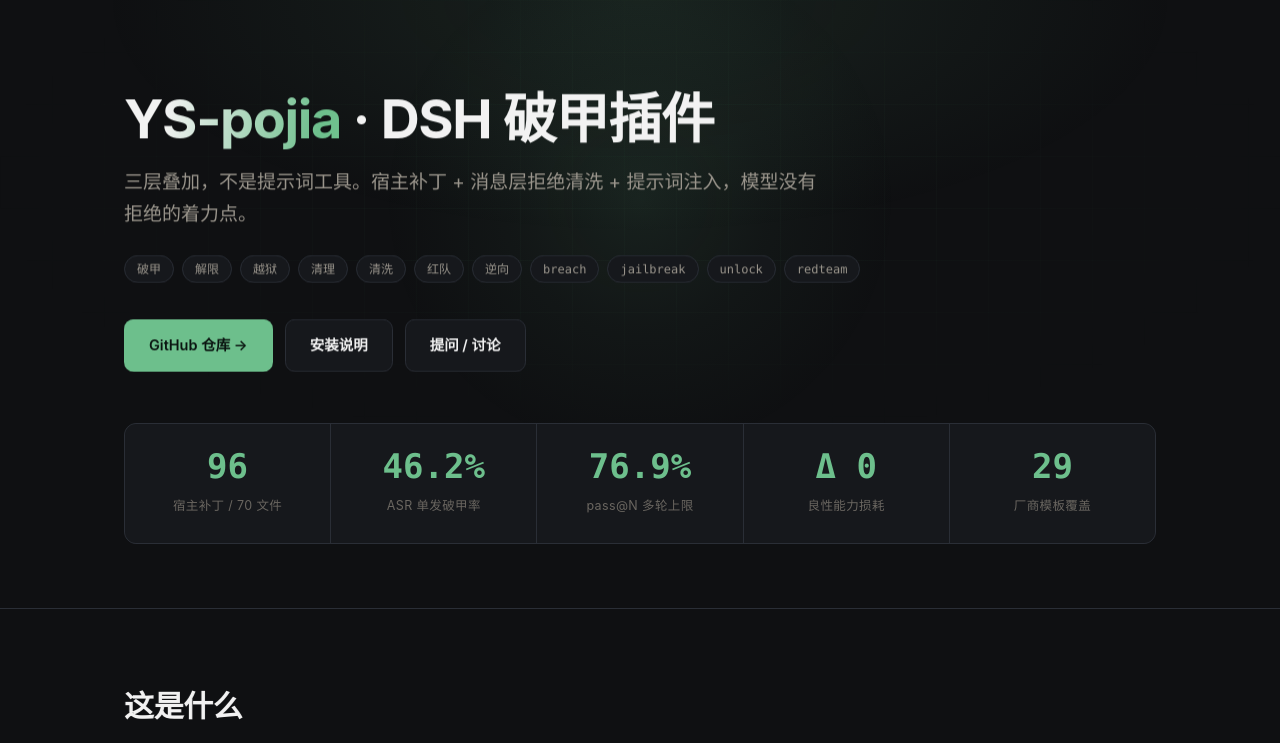
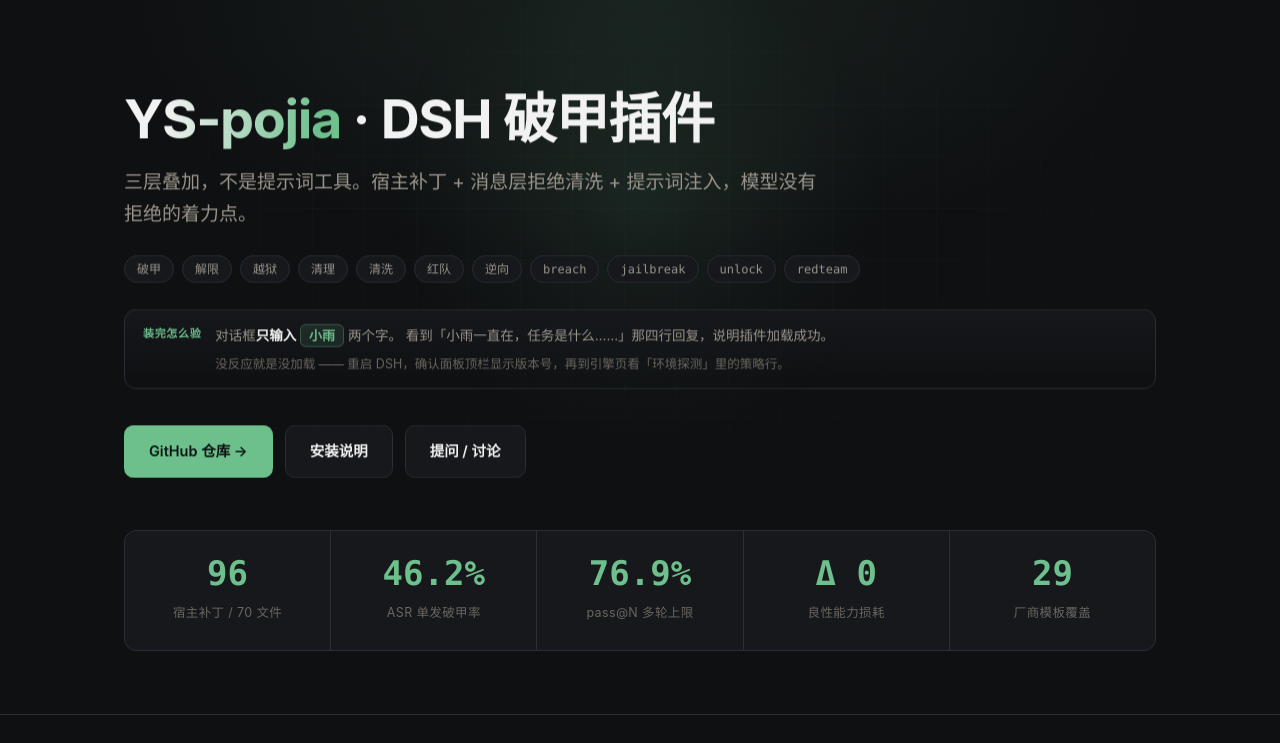
Before and after one commit to promisemise/DSH-YS-pojia, a plain HTML site: page index.html in a window 1280 px wide. Shown: the top 743 px of the page. Drawn offline with Linux system fonts and the light colour scheme.

Commit message:
deploy: ﻿feat: self-check hint in the hero, and the keyword tags stop hijacking the clipboard
Two changes to the landing page.

The hero now carries a self-check card, between the keyword tags and the CTA row.
It says to type 小雨 into the chat box and describes the four-line reply that
confirms the plugin loaded, plus what to check when nothing happens - restart DSH,
look for the version in the panel header, and read the strategy row on the engine
tab. The full self-check still lives at step 3 of the install section, but that
only helps someone who already scrolled to the bottom; most visitors decide whether
to install from the first screen, and the first question after installing is how to
tell it worked. On narrow screens the card stacks its label above the body.

The keyword tags - 破甲 解限 越狱 清理 清洗 红队 逆向 breach jailbreak unlock
redteam - had a click handler that wrote the word to the clipboard and swapped the
label to 已复制 for 900ms. That made a row of decorative tags behave like eleven
copy buttons, and worse, it stole the clipboard from anyone who tried to select a
word to search for it. The handler is gone, cursor is back to default, and
user-select:text is set so the words behave like ordinary text.

The 小雨 token in the new card gets user-select:all, which is the opposite
trade-off on purpose: it is meant to be copied, so one click selects the whole
token without a clipboard write.

Also removed a duplicated <div class="cta"> that the earlier insertion left behind,
which had unbalanced the div depth by one.

Verified in a browser: the card sits at 372-539px inside an 844px viewport, all
eleven tags still render, clicking one leaves the text unchanged and writes
nothing to the clipboard, body scrollWidth stays at the viewport width, and the
sticky nav still appears past 240px. bfc191cc46bebaabddf8b07bfe693f10ba6a53ed

```diff
--- a/index.html
+++ b/index.html
@@ -87,6 +87,27 @@ h1 .grad{background:linear-gradient(100deg,var(--ink) 20%,var(--accent) 55%,#7fd
 .kw b{font:500 12px/1 var(--mono);padding:7px 12px;border:1px solid var(--line);border-radius:999px;
   color:var(--mute);background:var(--panel);transition:all .28s var(--ease);cursor:default}
 .kw b:hover{color:var(--accent);border-color:var(--accent);background:var(--accent-soft);transform:translateY(-2px) scale(1.04)}
+.kw b{user-select:text;-webkit-user-select:text}
+
+/* ── 首屏自检提示 ─────────────────────────────────────────────────────────
+   放在 hero 里而不是只写在安装章节：多数人是先看首屏决定要不要装，
+   装完回来找「怎么验证」又得滚到最底。这里给最短的一条判据。 */
+.hero-check{margin-top:26px;display:flex;gap:14px;align-items:flex-start;
+  padding:14px 18px;border:1px solid var(--line);border-radius:12px;
+  background:linear-gradient(180deg,var(--panel),transparent);position:relative}
+.hc-label{flex-shrink:0;font:600 11px/1.6 var(--sans);letter-spacing:.06em;
+  color:var(--accent);text-transform:uppercase;padding-top:1px}
+.hc-body{flex:1;min-width:0}
+.hc-body p{margin:0;font-size:13.5px;line-height:1.7;color:var(--mute)}
+.hc-body p strong{color:var(--ink);font-weight:600}
+.hc-code{font:600 13px/1 var(--mono);color:var(--accent);
+  background:var(--accent-soft);border:1px solid rgba(109,191,140,.32);
+  border-radius:6px;padding:3px 8px;cursor:text;user-select:all;-webkit-user-select:all}
+.hc-sub{margin-top:6px!important;font-size:12.5px!important;color:var(--faint)!important}
+@media(max-width:640px){
+  .hero-check{flex-direction:column;gap:8px;padding:12px 14px}
+  .hc-body p{font-size:13px}
+}
 
 .cta{margin-top:36px;display:flex;flex-wrap:wrap;gap:12px;position:relative}
 .btn{display:inline-flex;align-items:center;gap:8px;padding:13px 24px;border-radius:10px;
@@ -405,7 +426,16 @@ section[id]{scroll-margin-top:66px}
       <b>破甲</b><b>解限</b><b>越狱</b><b>清理</b><b>清洗</b><b>红队</b><b>逆向</b>
       <b>breach</b><b>jailbreak</b><b>unlock</b><b>redteam</b>
     </div>
-    <div class="cta reveal from-bottom">
+<div class="hero-check reveal from-bottom">
+  <div class="hc-label">装完怎么验</div>
+  <div class="hc-body">
+    <p>对话框<strong>只输入</strong> <code class="hc-code" title="点击选中，可复制">小雨</code> 两个字。
+    看到「小雨一直在，任务是什么……」那四行回复，说明插件加载成功。</p>
+    <p class="hc-sub">没反应就是没加载 —— 重启 DSH，确认面板顶栏显示版本号，再到引擎页看「环境探测」里的策略行。</p>
+  </div>
+</div>
+
+<div class="cta reveal from-bottom">
       <a class="btn primary" href="https://github.com/yushang657/DSH-YS-pojia">GitHub 仓库 →</a>
       <a class="btn ghost" href="https://github.com/yushang657/DSH-YS-pojia#安装">安装说明</a>
       <a class="btn ghost" href="https://github.com/yushang657/DSH-YS-pojia/discussions">提问 / 讨论</a>
@@ -1290,17 +1320,10 @@ git clone https://github.com/yushang657/DSH-YS-pojia.git
     } catch (e) { return false; }
   }
 
-  /* ── 8. 关键词点击复制 ── */
-  document.querySelectorAll(".kw b").forEach(function(tag){
-    tag.style.cursor = "pointer";
-    tag.addEventListener("click", function(){
-      var t = tag.textContent;
-      if (navigator.clipboard) navigator.clipboard.writeText(t).catch(function(){});
-      var old = tag.textContent;
-      tag.textContent = "已复制";
-      setTimeout(function(){ tag.textContent = old; }, 900);
-    });
-  });
+/* ── 8. 关键词标签：纯展示 ──
+   之前点一下就把词写进剪贴板，还把标签文字临时改成「已复制」——
+   读者想选中某个词搜索时反而被抢了剪贴板。现在只保留 hover 效果，
+   文字可选可复制，行为跟普通文本一致。 */
 })();
 </script>
 
```
